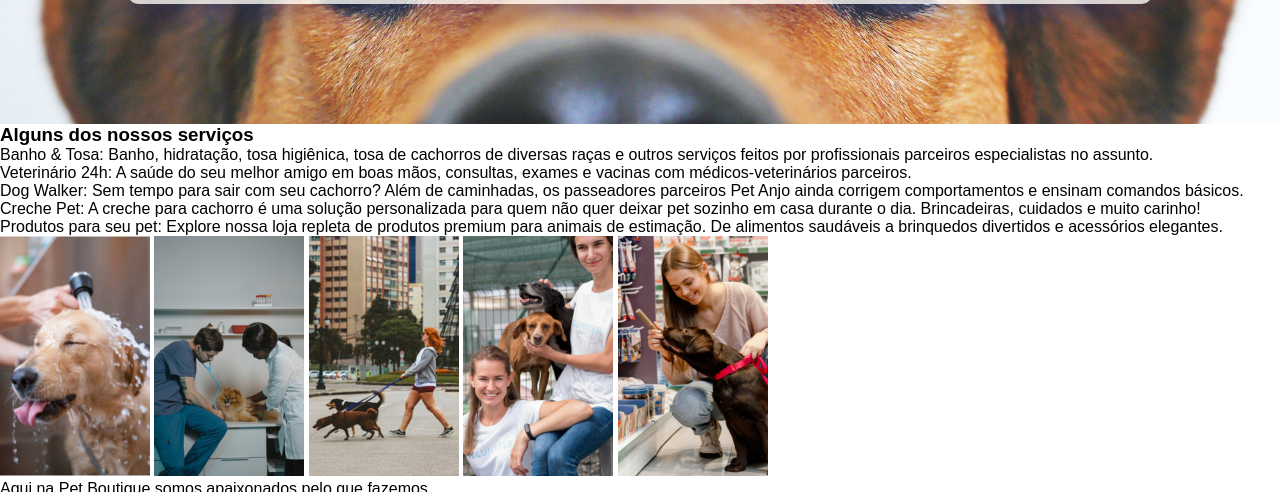
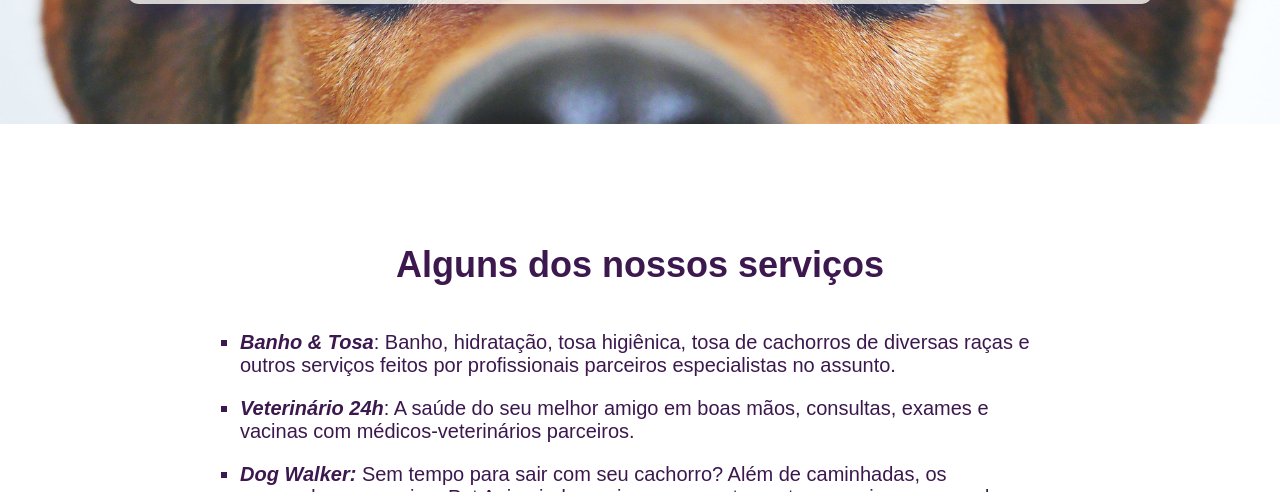
Before and after one commit to JonasMoreiraDev/Pet-Boutique, a plain HTML site: page index.html in a window 1280 px wide. Shown: the part 550-1042 px from the top of the page. Drawn offline with Linux system fonts and the light colour scheme.

Commit message:
estilizei a área de serviços

```diff
--- a/style.css
+++ b/style.css
@@ -71,3 +71,43 @@
 }
 
 /*Serviços*/
+
+.secao-servicos {
+    width: 100%;
+    padding: 120px 80px;
+}
+
+.secao-servicos h3 {
+    font-size: 36px;
+    color: #3c184e;
+    text-align: center;
+    margin: 0 0 45px 0;
+}
+
+.lista {
+    max-width: 800px;
+    margin: 0  auto 50px auto;
+    color: #3c184e;
+}
+
+.lista li {
+    font-size: 20px;
+    margin: 0 0 20px 0;
+}
+
+.lista .text-destaque {
+    font-weight: 700;
+    font-style: italic;
+}
+
+.galeria {
+    max-width: 800px;
+    margin:  0 auto 0 auto;
+}
+
+.galeria img {
+    border-radius: 5px;
+    box-shadow: 3px 6px 10px 6px #0000005c;
+}
+
+/*Faixas Redes Socias*/
```
